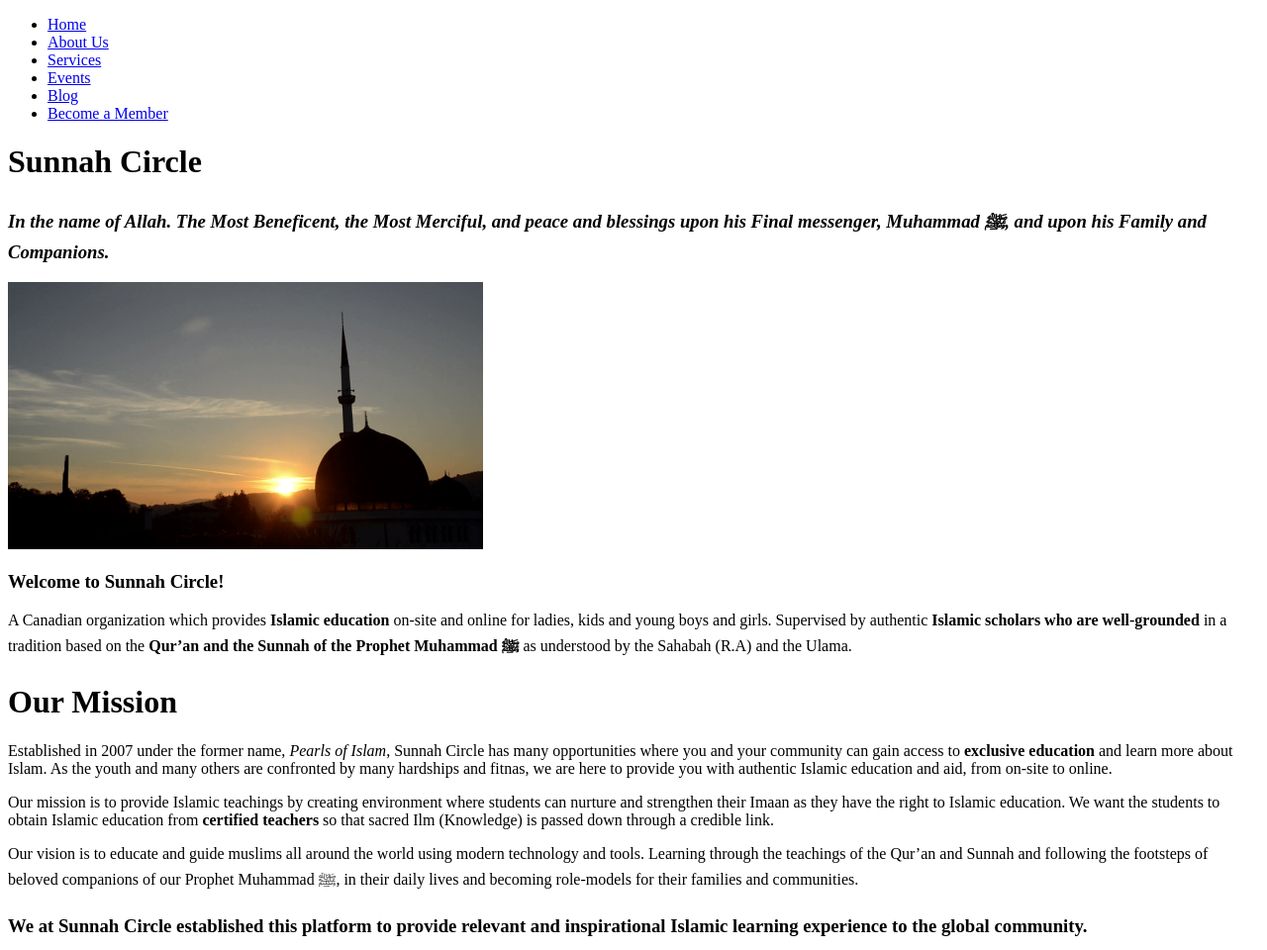
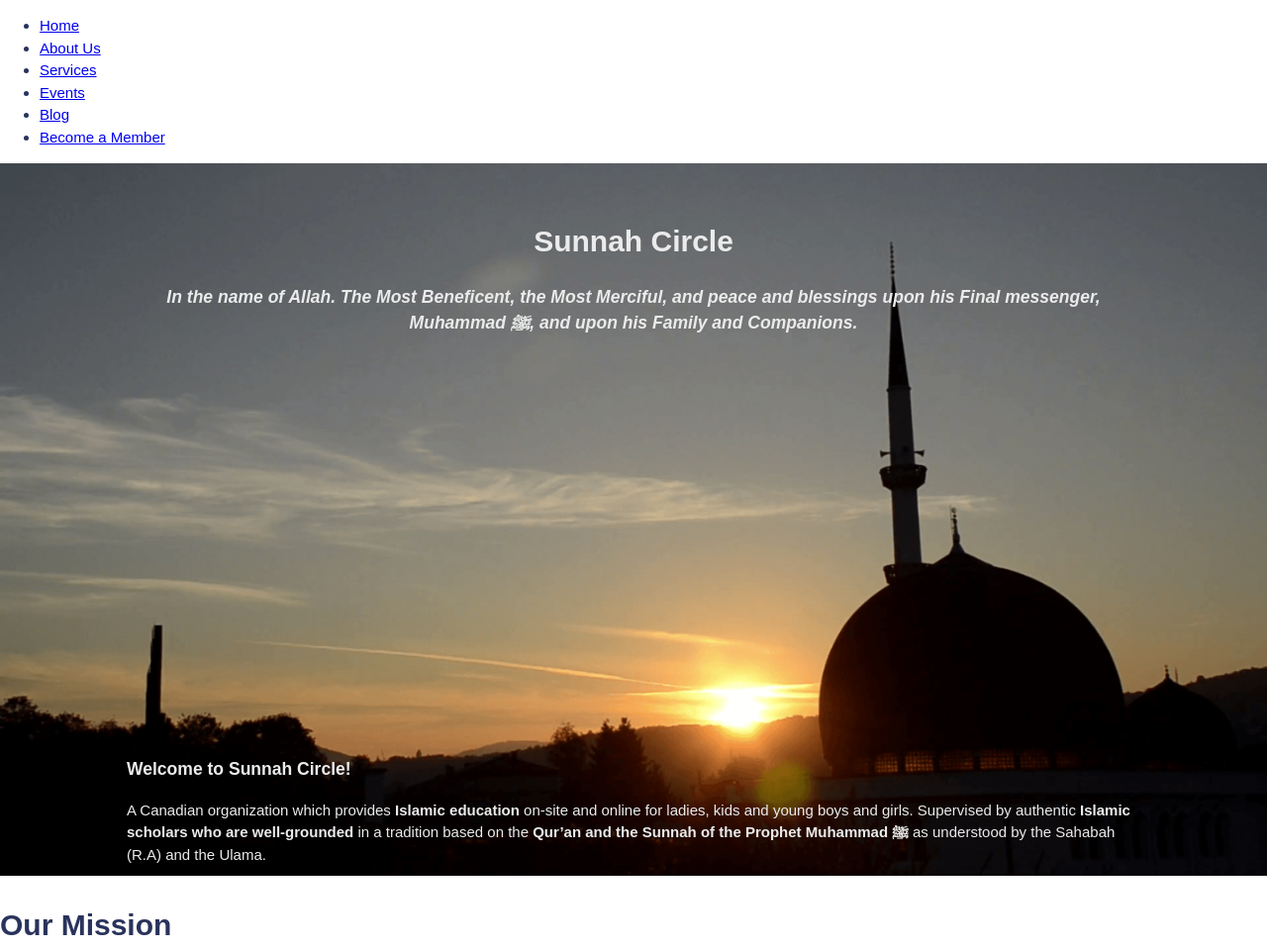
Before and after one commit to Asad-K-Bhatti/Sunnah-Circle, a plain HTML site: page index.html in a window 1280 px wide. Shown: the top 960 px of the page at 99% size. Drawn offline with Linux system fonts and the light colour scheme.

Commit message:
Began CSS
- Completed CSS for Header section of Main page

```diff
--- /dev/null
+++ b/CSS/styles.css
@@ -0,0 +1,68 @@
+/*
+#59C3C3 - Blue Green
+#29335C - Navy Blue
+#EBEBEB - Platinum (White)
+#F3A712 - Gold
+#772E25 - Brown
+*/
+
+/* Global Styles
+---------------------------------*/
+html {
+    box-sizing: border-box;
+  }
+
+  *, *:before, *:after {
+    box-sizing: inherit;
+  }
+  /*box model fix ^^^ */
+
+  body {
+    color: #29335C;
+    margin: 0;
+    padding: 0;
+    font-family: 'Montserrat', sans-serif;
+    font-size: 15px;
+    line-height: 1.5;
+  }
+
+  .content-wrap {
+    width: 900px;
+    margin: 0 auto;
+    padding: 60px 0;
+  }
+
+  /* Header
+  ---------------------------------*/
+  .box {
+      position: relative;
+      display: inline-block;
+      width: 100%;
+  }
+
+  .box .title {
+    position: absolute;
+    z-index: 999;
+    margin: 0 auto;
+    left: 0;
+    right: 0;
+    top: 5%;
+    text-align: center;
+    width: 80%;
+    color: #EBEBEB;
+  }
+
+  .box .text {
+      position: absolute;
+      z-index: 999;
+      margin: 0 auto;
+      left: 0;
+      right: 0;
+      top: 80%;
+      text-align: left;
+      width: 80%;
+      color: #EBEBEB;
+  }
+
+  /* Mission
+  ---------------------------------*/
--- a/index.html
+++ b/index.html
@@ -6,6 +6,7 @@
         <meta name="viewport" content="width=device-width, initial-scale=1">
         <meta name="description" content="A description of this site that wil show up in search engine results.">
         <link rel="icon" href="Media/Main-Page/website-icon.ico">
+        <link href="CSS/styles.css" rel="stylesheet">
     </head>
     <body>
         <!-- Navigation Bar -->
@@ -21,10 +22,7 @@
         </header>
 
         <!-- Home Page -->
-        <div id="home">
-            <h1>Sunnah Circle</h1>
-            <h3><em>In the name of Allah. The Most Beneficent, the Most Merciful, and peace and blessings upon his Final messenger, Muhammad ﷺ,
-                and upon his Family and Companions.</em></h3>
+        <div id="home" class="box">
             <picture>
                 <source media="(min-width:600px)"
                         srcset="Media/Main-Page/masjid-320.png 320w,
@@ -39,13 +37,20 @@
                                 Media/Main-Page/masjid-cropped-720.png 720w,
                                 Media/Main-Page/masjid-cropped-960.png 960w">
                                 <!-- for mobile devices -->
-                <img src="Media/Main-Page/masjid-480.png" alt="sunrise behind masjid"
-                width="480" height="270">
+                <img src="Media/Main-Page/masjid-1920.png" alt="sunrise behind masjid"
+                width="100%">
             </picture>
-            <h3>Welcome to Sunnah Circle!</h3>
-            <p>A Canadian organization which provides <b>Islamic education</b> on-site and online for ladies, kids and young boys and girls.
-                Supervised by authentic <b>Islamic scholars who are well-grounded</b> in a tradition based on the <b>Qur’an and the Sunnah
-                of the Prophet Muhammad ﷺ</b> as understood by the Sahabah (R.A) and the Ulama.</p>
+            <div class="title">
+                <h1>Sunnah Circle</h1>
+                <h3><em>In the name of Allah. The Most Beneficent, the Most Merciful, and peace and blessings upon his Final messenger, Muhammad ﷺ,
+                    and upon his Family and Companions.</em></h3>
+            </div>
+            <div class="text">
+                <h3>Welcome to Sunnah Circle!</h3>
+                <p>A Canadian organization which provides <b>Islamic education</b> on-site and online for ladies, kids and young boys and girls.
+                    Supervised by authentic <b>Islamic scholars who are well-grounded</b> in a tradition based on the <b>Qur’an and the Sunnah
+                    of the Prophet Muhammad ﷺ</b> as understood by the Sahabah (R.A) and the Ulama.</p>
+            </div>
         </div>
 
         <!-- About Section -->
```
